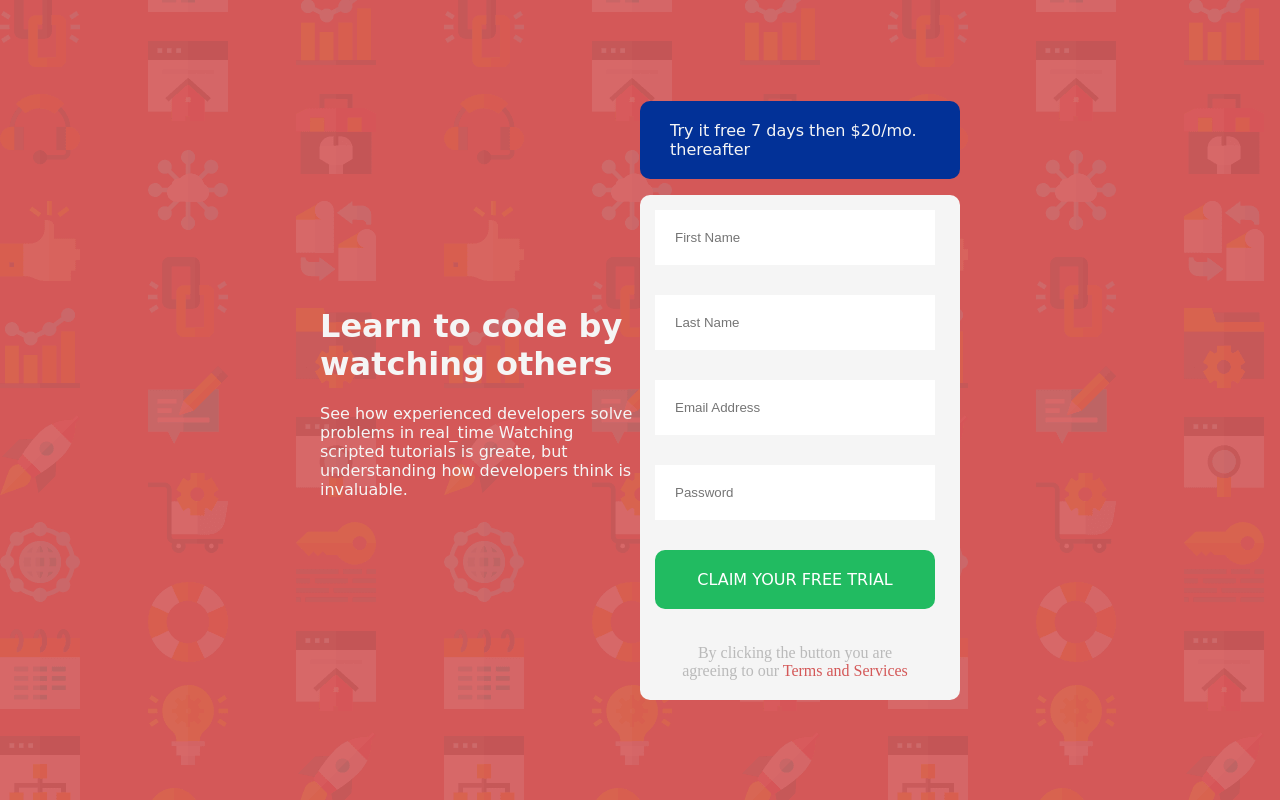
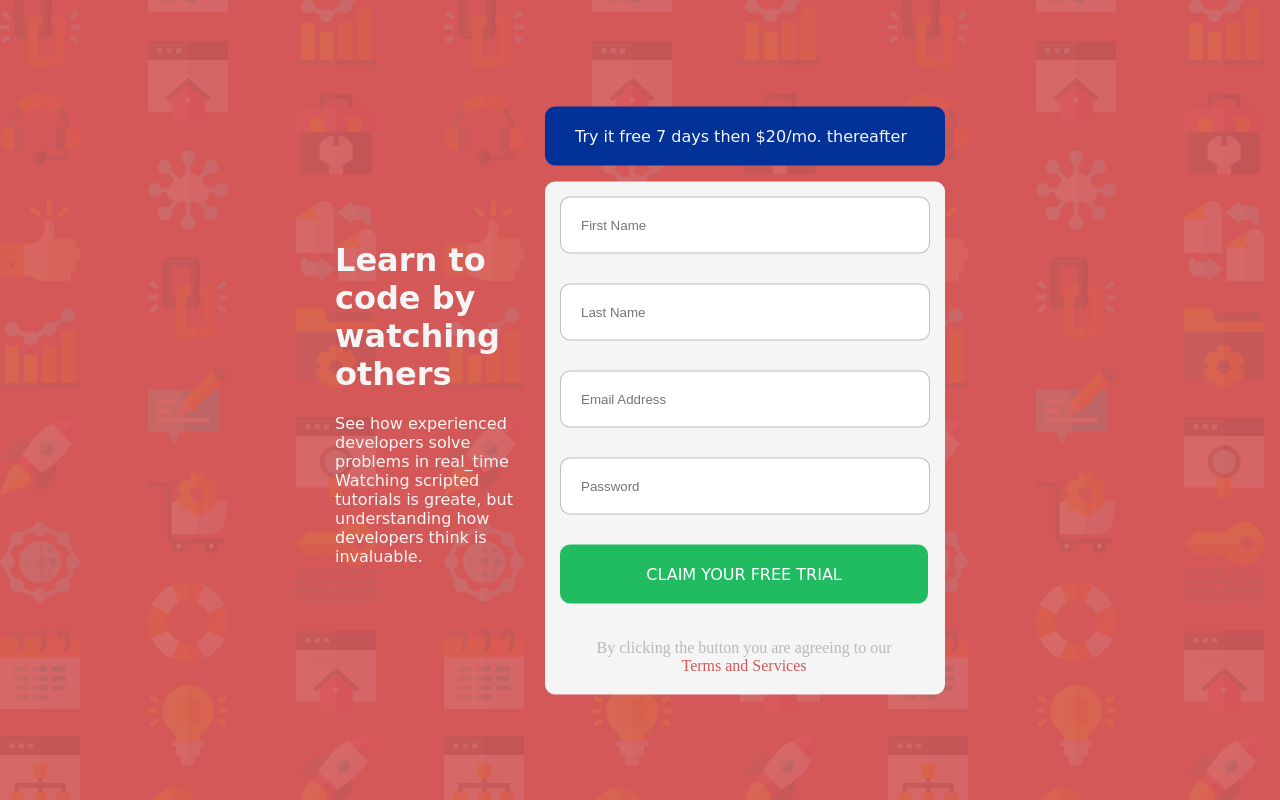
Before and after one commit to ibuchi/css_media_queries, a plain HTML site: page index.html in a window 1280 px wide. Drawn offline with Linux system fonts and the light colour scheme.

Commit message:
second commit

```diff
--- a/index.css
+++ b/index.css
@@ -24,19 +24,23 @@ main {
 }
 main > * {
     flex: 1;
+    padding: 15px;
 }
 
 form {
     background-color: whitesmoke;
     border-radius: 10px;
-    width: 100%;
+    width: 400px;
 }
 
 form > * {
     padding: 20px;
     margin: 15px;
-    border: none;
-    width: 75%;
+    width: 82%;
+}
+input {
+    border: 1px solid rgba(128, 128, 128, 0.5);
+    border-radius: 10px;
 }
 
 .p2 {
@@ -70,5 +74,7 @@ form > * {
     main {
         display: flex;
         flex-flow: column;
+        position: absolute;
+        top: 60%;
     }
 }
--- a/index.html
+++ b/index.html
@@ -20,10 +20,10 @@
           <div class="flex_item2">
             <p class="p2">Try it free 7 days then $20/mo. thereafter</p>
             <form>
-                <input type="text" placeholder="First Name" name="First Name">
-                <input type="text" placeholder="Last Name" name="Last Name">
-                <input type="email" placeholder="Email Address" name="Email Address">
-                <input type="password" placeholder="Password" name="Password">
+                <input type="text" placeholder="First Name" name="First Name"><br>
+                <input type="text" placeholder="Last Name" name="Last Name"><br>
+                <input type="email" placeholder="Email Address" name="Email Address"><br>
+                <input type="password" placeholder="Password" name="Password"><br>
                 <p class="p3">CLAIM YOUR FREE TRIAL</p>
                 <p class="p4">By clicking the button you are agreeing to our <span>Terms and Services</span></p>
             </form>
```
